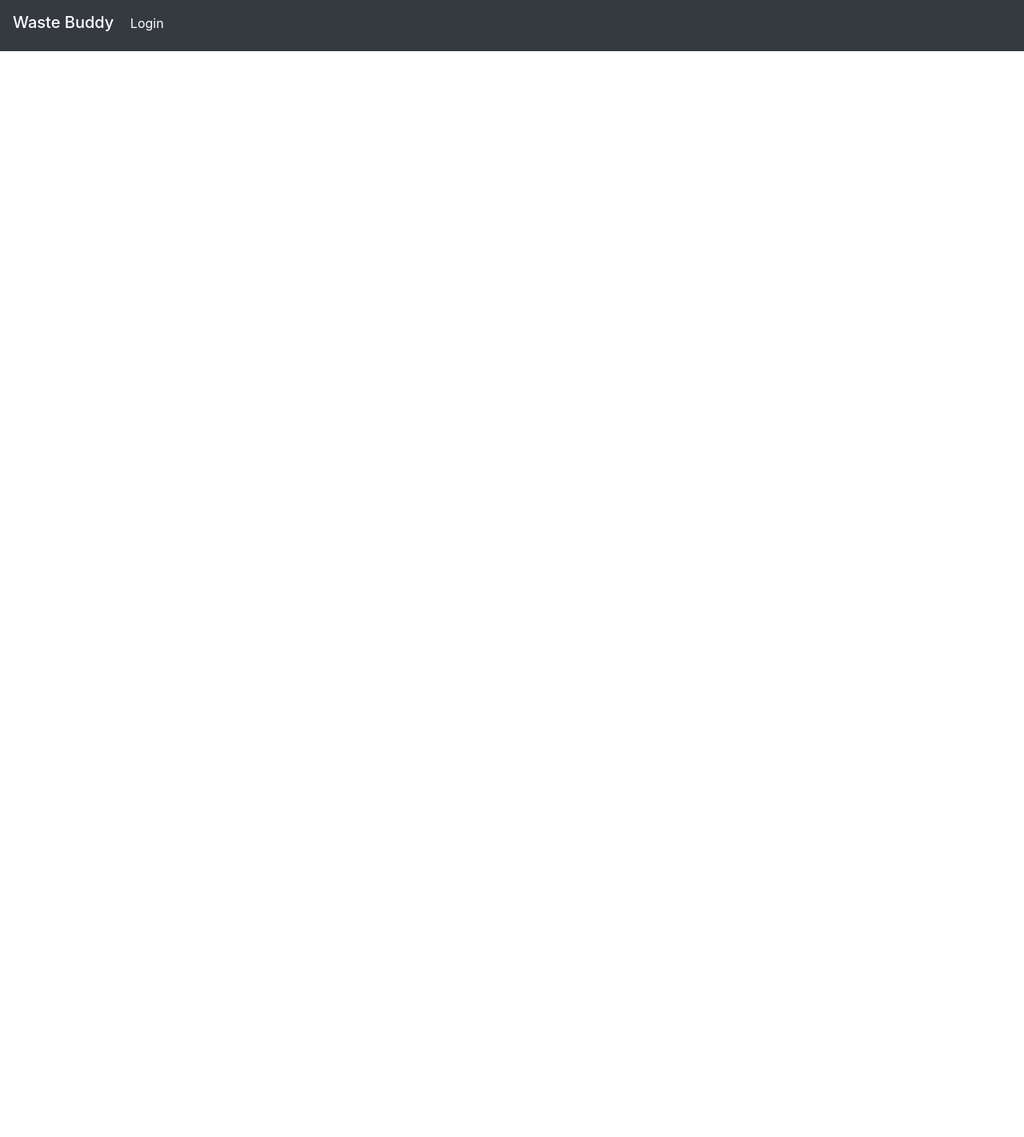
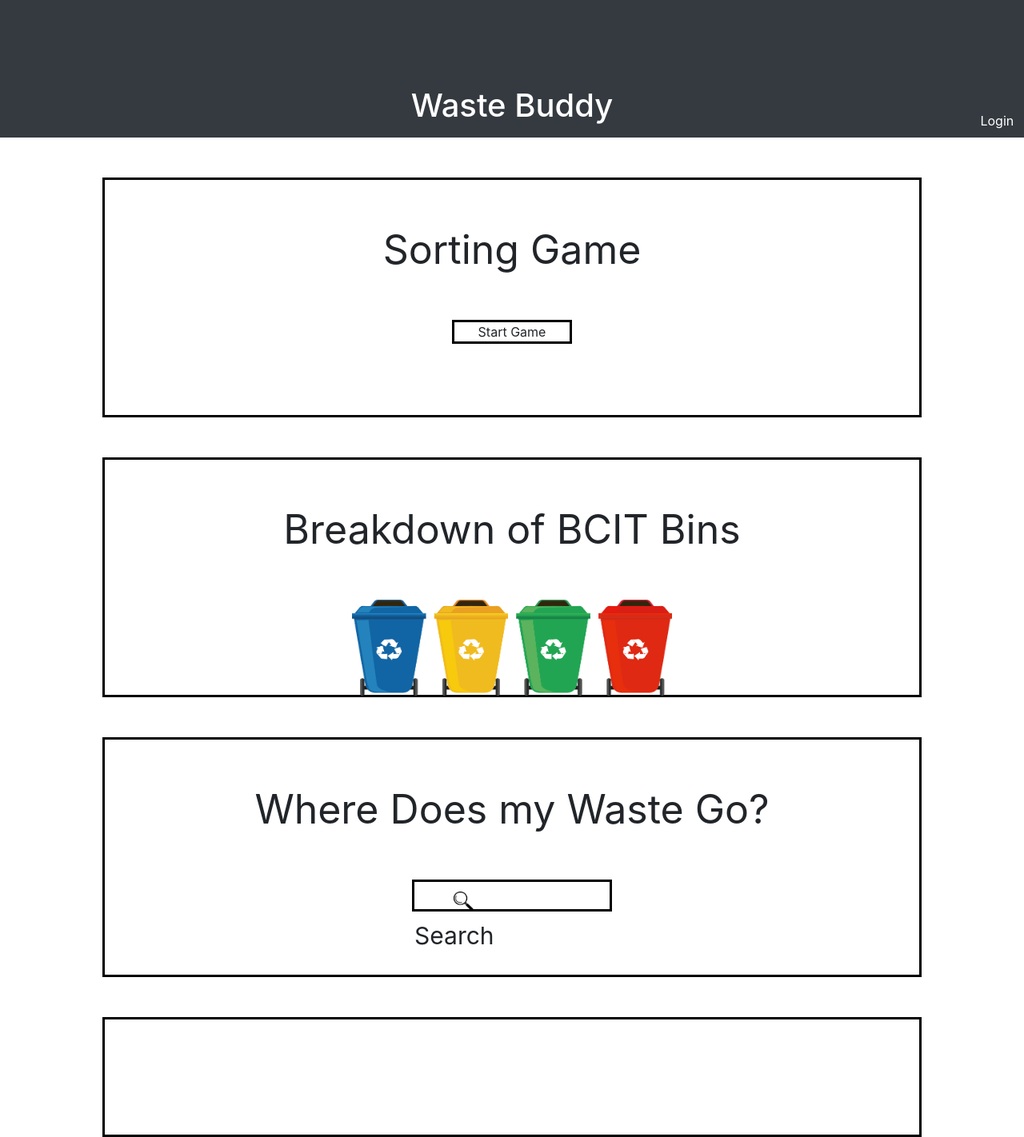
Before and after one commit to sdjr2/waste_buddy, a plain HTML site: page index.html in a window 1280 px wide. Shown: the whole page at 80% size. Before the commit the page ends 800 px from the top, so only its background shows below. Drawn offline with nearby package versions, Linux system fonts and the light colour scheme.

Commit message:
Progress on landing page

```diff
--- a/index.html
+++ b/index.html
@@ -9,11 +9,50 @@
 
 <body>
   <nav class="navbar navbar-expand-md navbar-dark bg-dark">
+    <div id="pageTitle">
+      <h1>Waste Buddy</h1>
+    </div>
     <div>
-    <h1 href="#" class="navbar-brand">Waste Buddy</h1>
-    <a href="#" class="login">Login</a>
+      <a href="#" id="login">Login</a>
     </div>
   </nav>
+
+  <div id="bigBox">
+    <div id = "boxTitle">
+      Sorting Game
+    </div>
+    <div id="sortingGameStart">
+      Start Game
+    </div>
+  </div>
+
+  <div id="bigBox">
+    <div id="boxTitle">
+      Breakdown of BCIT Bins
+    </div>
+    <div id="binBox">
+      <img src="./images/bins.png" id="binPic">
+    </div>
+  </div>
+
+  <div id="bigBox">
+    <div id = "boxTitle">
+      Where Does my Waste Go?
+    </div>
+    <div id="searchBox">
+      <div id="searchImage">
+        <img src="./images/magnifyglass.png" style="height: 25px; width: 25px;">
+      </div>
+      <div id="searchText">
+        <p>Search</p>
+      </div>
+    </div>
+
+  </div>
+
+  <div id="smallBox">
+
+  </div>
 
   <script src="https://code.jquery.com/jquery-3.3.1.slim.min.js" integrity="sha384-q8i/X+965DzO0rT7abK41JStQIAqVgRVzpbzo5smXKp4YfRvH+8abtTE1Pi6jizo" crossorigin="anonymous"></script>
   <script src="https://cdnjs.cloudflare.com/ajax/libs/popper.js/1.14.7/umd/popper.min.js" integrity="sha384-UO2eT0CpHqdSJQ6hJty5KVphtPhzWj9WO1clHTMGa3JDZwrnQq4sF86dIHNDz0W1" crossorigin="anonymous"></script>
--- a/style/wastebuddy.css
+++ b/style/wastebuddy.css
@@ -1,6 +1,61 @@
-.navbar-brand{
-    left: 50%;
+#pageTitle{
+    padding-top: 100px;
+    color: white;
+    margin: 0 auto;
 }
-.login{
+#login{
     color: white;
+    position: absolute;
+    right: 1%;
+    bottom: 5%;
 }
+#bigBox{
+    border: black;
+    border-style: solid;
+    margin: 0 auto;
+    margin-top: 50px;
+    width: 80%;
+    height: 300px;
+}
+#smallBox{
+    border: black;
+    border-style: solid;
+    margin: 0 auto;
+    margin-top: 50px;
+    width: 80%;
+    height: 150px;
+}
+#boxTitle{
+    padding: 50px;
+    text-align: center;
+    font-size: 50px;
+}
+#sortingGameStart{
+    border: black;
+    border-style: solid;
+    text-align: center;
+    width: 150px;
+    margin: 0 auto;
+}
+#binBox{
+    text-align: center;
+}
+#binPic{
+    height: 120px;
+    width: 400px;
+}
+#searchBox{
+    border: black;
+    border-style: solid;
+    width: 250px;
+    height: 40px;
+    margin: 0 auto;
+    font-size: 30px;
+    text-align: center;
+}
+#searchImage{
+    max-width: 50%;
+}
+#searchText{
+    max-width: 40%;
+}
```
Also changed, not shown: images/bins.png (added), images/dummy.jpg (deleted), images/magnifyglass.png (added).
